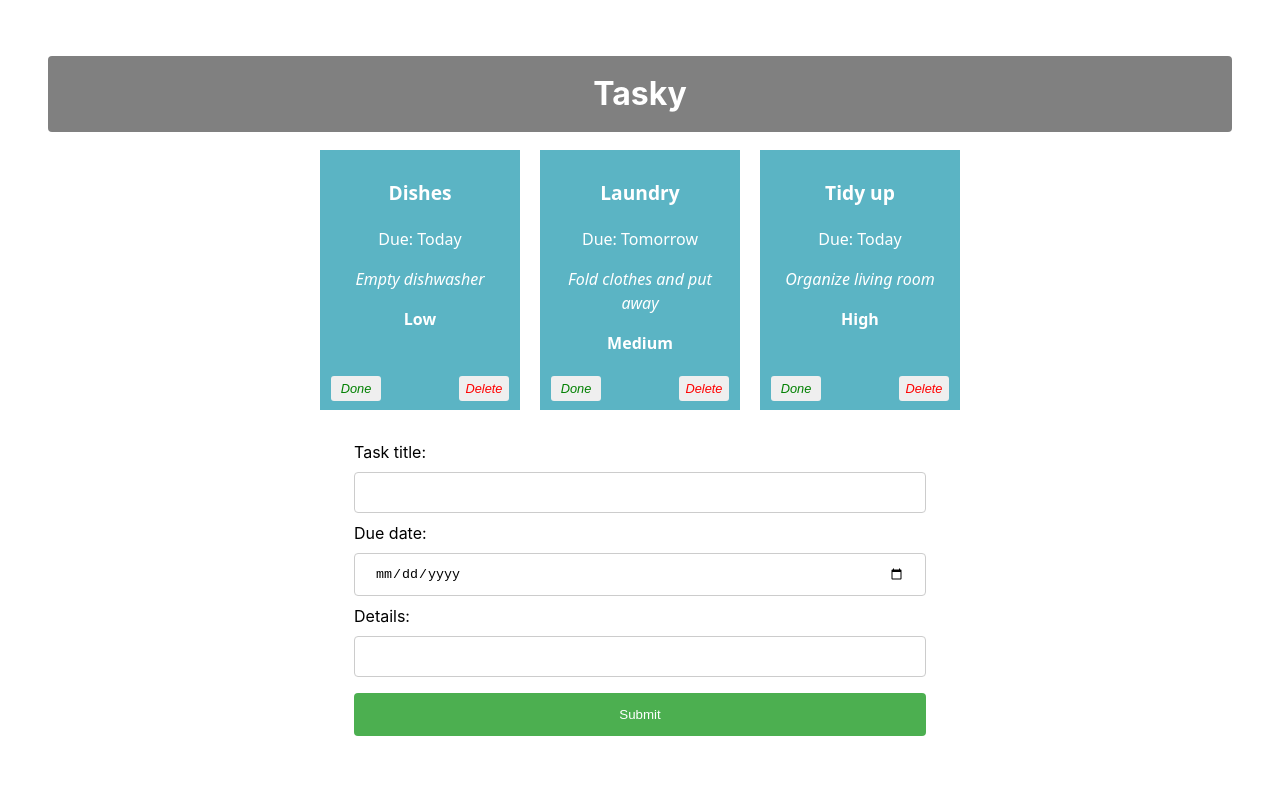
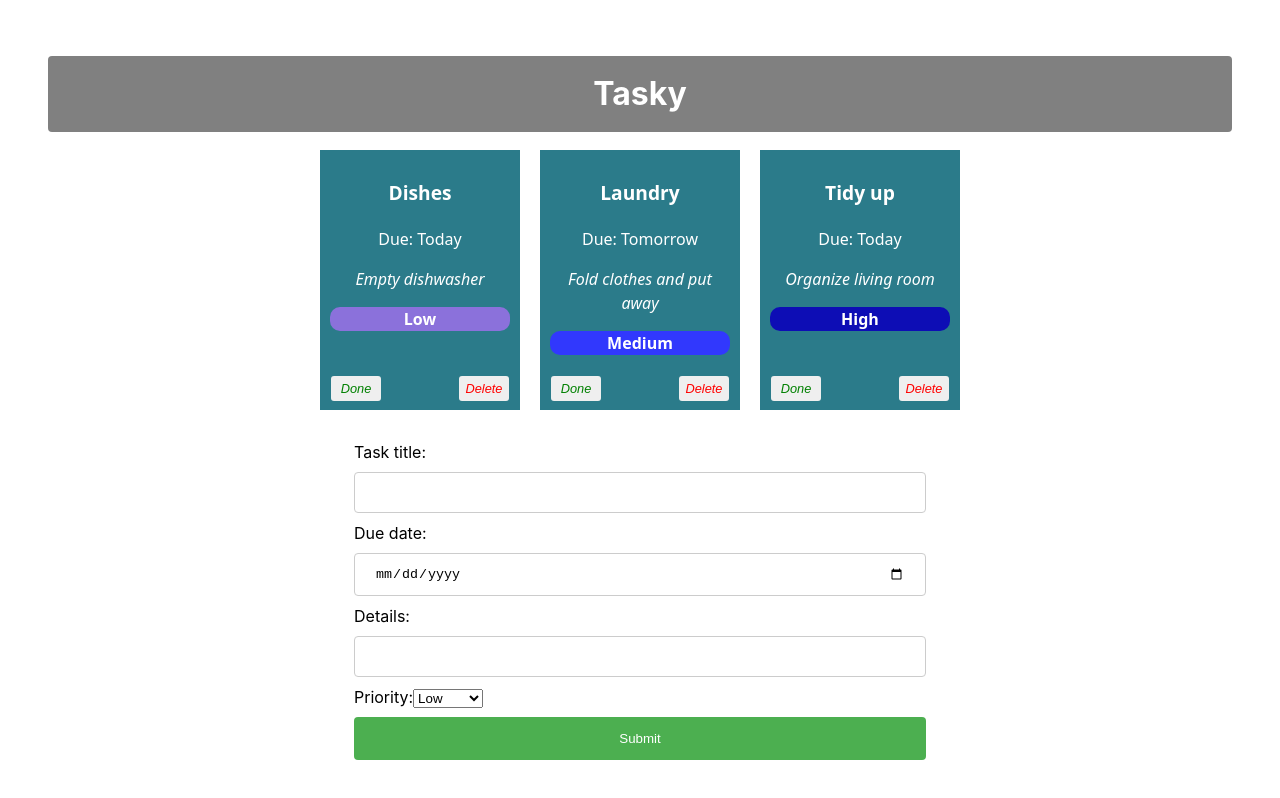
Before and after one commit to Katyaova/REACT_Basics_Lab1, a React (Vite) app in the folder tasky/: page / in a window 1280 px wide. Shown: the top 798 px of the page. Built offline with nearby package versions, Linux system fonts and the light colour scheme.

Commit message:
Tasky Lab 2b - Exercises done

```diff
--- a/tasky/src/App.css
+++ b/tasky/src/App.css
@@ -47,6 +47,19 @@ div {
 
 .priority{
   font-weight: bold;
+  border-radius: 10px;
+}
+
+.low {
+  background-color: rgb(139, 113, 219);
+}
+
+.medium {
+  background-color: rgb(49, 56, 253);
+}
+
+.high {
+  background-color: rgb(13, 13, 181);
 }
 
 button {
@@ -103,3 +116,18 @@ form {
   width: 50%;
   margin: auto;
 }
+
+.priority-low {
+  background-color: lightgreen;
+  border-color: green;
+}
+
+.priority-medium {
+  background-color: lightyellow;
+  border-color: orange;
+}
+
+.priority-high {
+  background-color: lightcoral;
+  border-color: red;
+}
--- a/tasky/src/App.jsx
+++ b/tasky/src/App.jsx
@@ -18,7 +18,8 @@ function App() {
   const [ formState, setFormState ] = useState({
     title: "",
     description: "",
-    deadline: ""
+    deadline: "",
+    priority: "Low"
   });
 
   const doneHandler = (taskIndex) => {
@@ -46,6 +47,9 @@ function App() {
       case "deadline":
           form.deadline = event.target.value;
           break;
+      case "priority":
+        form.priority = event.target.value;
+        break;
       default:
           form = formState;
     }
@@ -62,6 +66,8 @@ function App() {
 
     tasks.push(form);
     setTaskState({tasks});
+
+
   }
 
 
--- a/tasky/src/components/Form.jsx
+++ b/tasky/src/components/Form.jsx
@@ -1,4 +1,5 @@
 import React from "react";
+
 
 const AddTaskForm = (props) => {
 
@@ -19,7 +20,16 @@ const AddTaskForm = (props) => {
         Details:
         <input type="text" name="description" onChange={(event) => props.change(event)} />
     </label>
-
+    <br />
+    <label>
+        Priority:
+        <select name="priority" onChange={props.change}>
+            <option value="Low">Low</option>
+            <option value="Medium">Medium</option>
+            <option value="High">High</option>
+          </select>
+          </label>
+     <br />
         <input type="submit" value="Submit" />
         </form>
     </div>
--- a/tasky/src/components/Task.jsx
+++ b/tasky/src/components/Task.jsx
@@ -1,15 +1,17 @@
 import React from 'react';
 
 const Task = (props) => {
+
+    const priorityClass = props.priority.toLowerCase();
+
     return (
-        <div className="card" style={{ backgroundColor: props.done ? 'lightgrey' : '#5bb4c4' }}>
+        <div className="card" style={{ backgroundColor: props.done ? 'teal' : '#2b7b8a' }}>
             <p className="title">{props.title}</p>
             <p>Due: {props.deadline}</p>
             <p className="description">{props.description}</p>
-            <p className="priority">{props.priority}</p>
+            <p className={`priority ${priorityClass}`}>{props.priority}</p>
             <button onClick={props.markDone} className='doneButton'>Done</button>
             <button className='deleteButton' onClick={props.deleteTask}>Delete</button>
-
         </div>
     );
 }
```
Also changed, not shown: tasky/src/Form.css (added).
